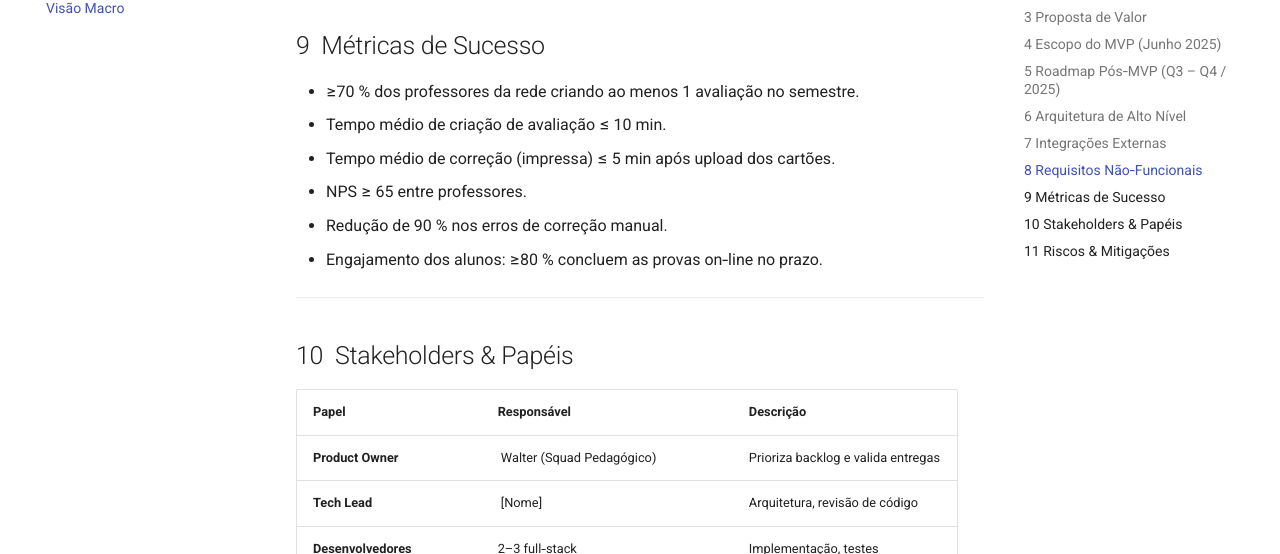
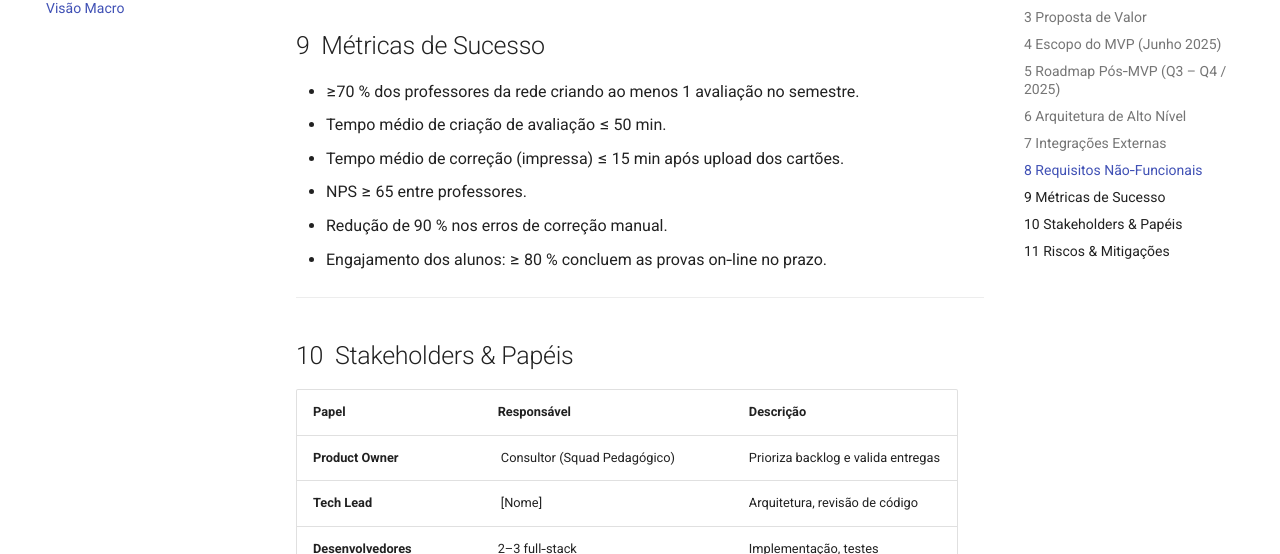
Before and after one commit to wsoaresjr/produto1-plataforma-avaliacao, an MkDocs documentation site: the page built from docs/visao_macro.md, in a window 1280 px wide and 900 px high, scrolled down 3366 px. Shown: the part 145-699 px from the top of the window. Built offline with MkDocs 1.6.1 and Material for MkDocs 9.7.7, drawn with Linux system fonts in a browser that asks for light colours; comment, search, counter and statistics services are not loaded.

Commit message:
docs: adiciona parte da visão macro (correções)

```diff
--- a/docs/visao_macro.md
+++ b/docs/visao_macro.md
@@ -107,11 +107,11 @@ O fluxo de login direciona cada perfil às telas adequadas.
 ## 9  Métricas de Sucesso
 
 * ≥70 % dos professores da rede criando ao menos 1 avaliação no semestre.
-* Tempo médio de criação de avaliação ≤ 10 min.
-* Tempo médio de correção (impressa) ≤ 5 min após upload dos cartões.
+* Tempo médio de criação de avaliação ≤ 50 min.
+* Tempo médio de correção (impressa) ≤ 15 min após upload dos cartões.
 * NPS ≥ 65 entre professores.
 * Redução de 90 % nos erros de correção manual.
-* Engajamento dos alunos: ≥80 % concluem as provas on‑line no prazo.
+* Engajamento dos alunos: ≥ 80 % concluem as provas on‑line no prazo.
 
 ---
 
@@ -119,7 +119,7 @@ O fluxo de login direciona cada perfil às telas adequadas.
 
 | Papel                        | Responsável                              | Descrição                          |
 | ---------------------------- | ---------------------------------------- | ---------------------------------- |
-| **Product Owner**            |  Walter (Squad Pedagógico)               | Prioriza backlog e valida entregas |
+| **Product Owner**            |  Consultor (Squad Pedagógico)            | Prioriza backlog e valida entregas |
 | **Tech Lead**                |  \[Nome]                                 | Arquitetura, revisão de código     |
 | **Desenvolvedores**          | 2–3 full‑stack                           | Implementação, testes              |
 | **UX Designer**              |  \[Nome]                                 | Jornada do usuário e protótipos    |
```
Also changed, not shown: docs/index.md (+1 -3 lines).
